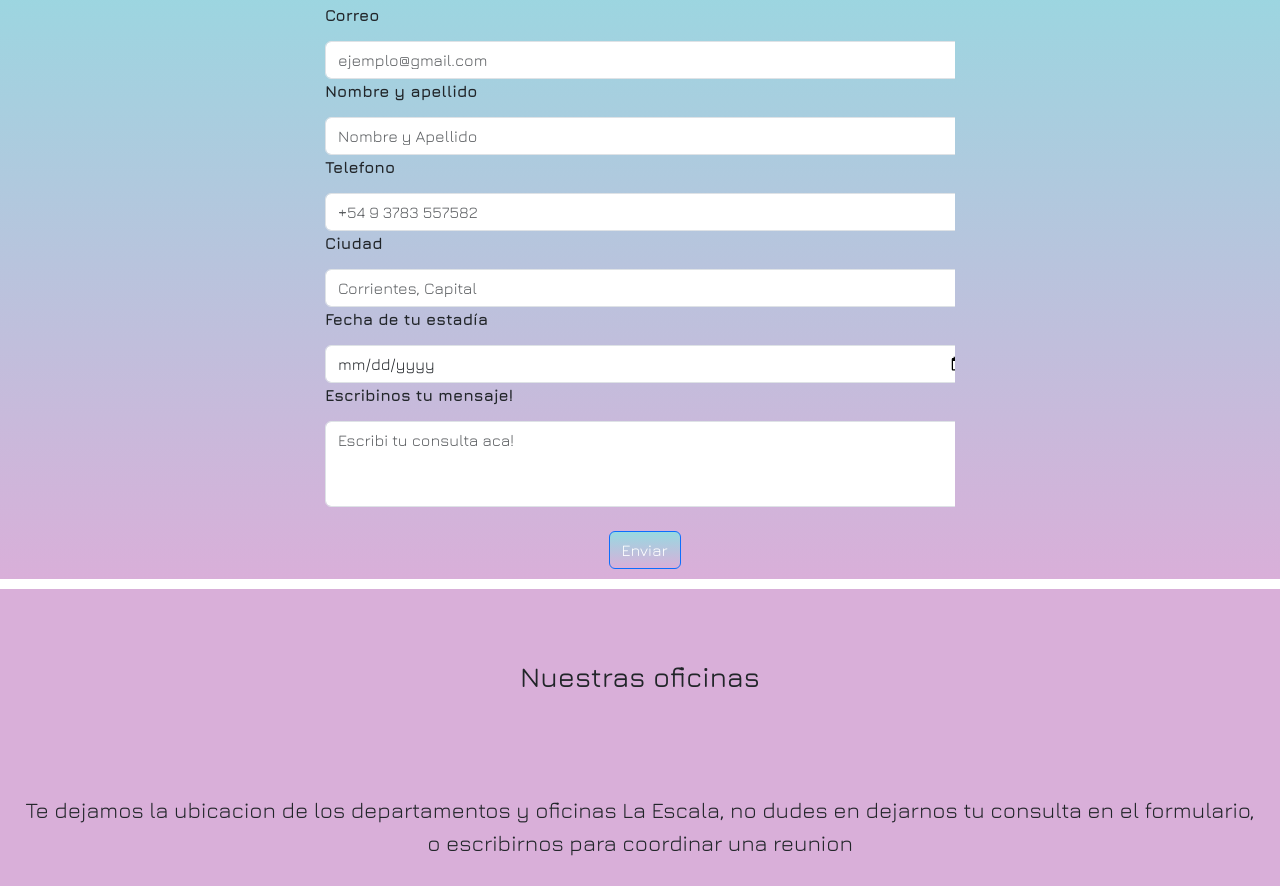
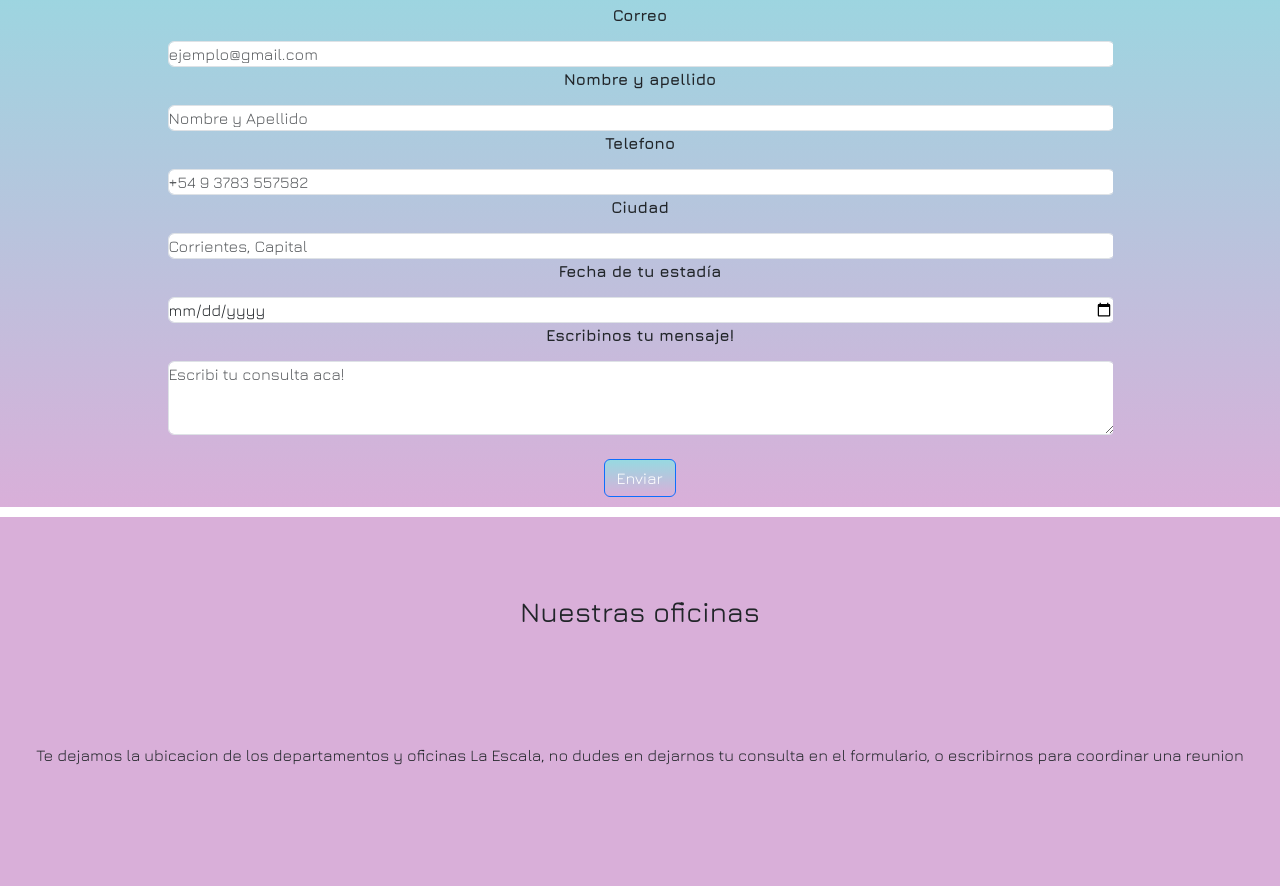
Before and after one commit to JuanIEsquercia/Prentrega3-Esquercia, a plain HTML site: page paginas/contacto.html in a window 1280 px wide. Shown: the part 663-1549 px from the top of the page. Drawn offline with nearby package versions, Linux system fonts and the light colour scheme.

Commit message:
ultimo commit tercer preentrega

```diff
--- a/paginas/contacto.html
+++ b/paginas/contacto.html
@@ -4,11 +4,13 @@
 <head>
     <meta charset="UTF-8">
     <meta name="viewport" content="width=device-width, initial-scale=1.0">
+    <meta name="description" content="Dejanos tu mensaje para que podamos contactarnos, te ofrecemos la mejor manera de administrar tus departamentos">
+    <meta name="keywords" content="contacto, alojamiento, reservas, formulario, mensaje, consultas, booking, airbnb">
     <link href="https://cdn.jsdelivr.net/npm/bootstrap@5.3.2/dist/css/bootstrap.min.css" rel="stylesheet"
         integrity="sha384-T3c6CoIi6uLrA9TneNEoa7RxnatzjcDSCmG1MXxSR1GAsXEV/Dwwykc2MPK8M2HN" crossorigin="anonymous">
     <link rel="stylesheet" href="../css/style.css">
     <link rel="shortcut icon" href="../multimedia/c.svg" type="image/x-icon">
-    <title>La Escala Temporarios</title>
+    <title>La Escala Temporarios | Dejanos tu mensaje</title>
 </head>
 
 <body>
@@ -46,30 +48,30 @@
     </div>
     <section class="container-fluid contenedor__contacto">
         <h2 class="subtitulo__formulario">Dejanos tu mensaje y consulta</h2>
-        <form class="formulario__contacto w-50">
+        <form class="formulario__contacto w-75">
             <div class="input__formulario">
                 <label for="inputEmail" class="form-label">Correo</label>
-                <input type="email" class="form-control" id="inputEmail" placeholder="ejemplo@gmail.com" required>
+                <input type="email" class="form-control input__formulario--m" id="inputEmail" placeholder="ejemplo@gmail.com" required>
             </div>
             <div class="input__formulario">
                 <label for="inputNombre" class="form-label">Nombre y apellido</label>
-                <input type="text" class="form-control" id="inputNombre" placeholder="Nombre y Apellido" required>
+                <input type="text" class="form-control input__formulario--m" id="inputNombre" placeholder="Nombre y Apellido" required>
             </div>
             <div class="input__formulario">
                 <label for="inputTelefono" class="form-label">Telefono</label>
-                <input type="numer" class="form-control" id="inputTelefono" placeholder="+54 9 3783 557582" required>
+                <input type="numer" class="form-control input__formulario--m" id="inputTelefono" placeholder="+54 9 3783 557582" required>
             </div>
             <div class="input__formulario">
                 <label for="inputCiudad" class="form-label">Ciudad</label>
-                <input type="text" class="form-control" id="inputCiudad" placeholder="Corrientes, Capital">
+                <input type="text" class="form-control input__formulario--m" id="inputCiudad" placeholder="Corrientes, Capital">
             </div>
             <div class="input__formulario">
                 <label for="inputFecha" class="form-label">Fecha de tu estadía</label>
-                <input type="date" class="form-control" id="inputFecha">
+                <input type="date" class="form-control input__formulario--m" id="inputFecha">
             </div>
             <div class="input__formulario">
                 <label for="textoConsulta" class="form-label">Escribinos tu mensaje!</label>
-                <textarea class="form-control" id="textoConsulta" rows="3" placeholder="Escribi tu consulta aca!"
+                <textarea class="form-control input__formulario--m" id="textoConsulta" rows="3" placeholder="Escribi tu consulta aca!"
                     required></textarea>
             </div>
 
--- a/scss/pages/_contacto.scss
+++ b/scss/pages/_contacto.scss
@@ -4,21 +4,26 @@
     background-color: $color-bg;
     background-image: $imagen-bg;
     margin-top: 10px;
-    display: flex;
-    flex-direction: column;
-    justify-content: center;
-    align-content: center;
+    @include flex-variable (column, center, center);
+    flex-wrap: wrap;
     align-items: center;
+    text-align: center;
     padding: 10px;
     font-family: $font-primary;
     font-weight: bold;
 
+    .input__formulario--m{
+        padding: 0;
+    }
     .input__formulario--boton {
         padding-left: 45%;
+
 
         .boton__contacto {
             background-image: $imagen-bg;
             background-color: $color-bg;
+            position: relative;
+            right: 41%;
         }
     }
 }
@@ -27,22 +32,20 @@
     height: map-get($contenedores, alto-desktop );
     background-color: $color-bg;
     box-sizing: border-box;
-    display: flex;
-    flex-direction: column;
-    justify-content: space-around;
+    @include flex-variable (column, space-around, center);
     align-items: center;
     text-align: center;
     margin-top: 10px;
     padding: 25px;
-    font-size: 22px;
+    font-size: map-get($font-size, text-mobile );
     font-family: $font-primary;
 
     h5 {
-        font-size: 26px;
+        font-size: map-get($font-size, subtitulo-mobile);
     }
 
     .iframe__mapa {
-        max-height: 300px;
+        max-height: map-get($contenedores, alto-mobile );
         width: auto;
     }
 }
```
Also changed, not shown: index.html (+3 -1 lines), paginas/departamentos.html (+2 -2 lines), paginas/informacion.html (+3 -1 lines), paginas/nosotros.html (+3 -1 lines), css/style.css, 1 other file.
